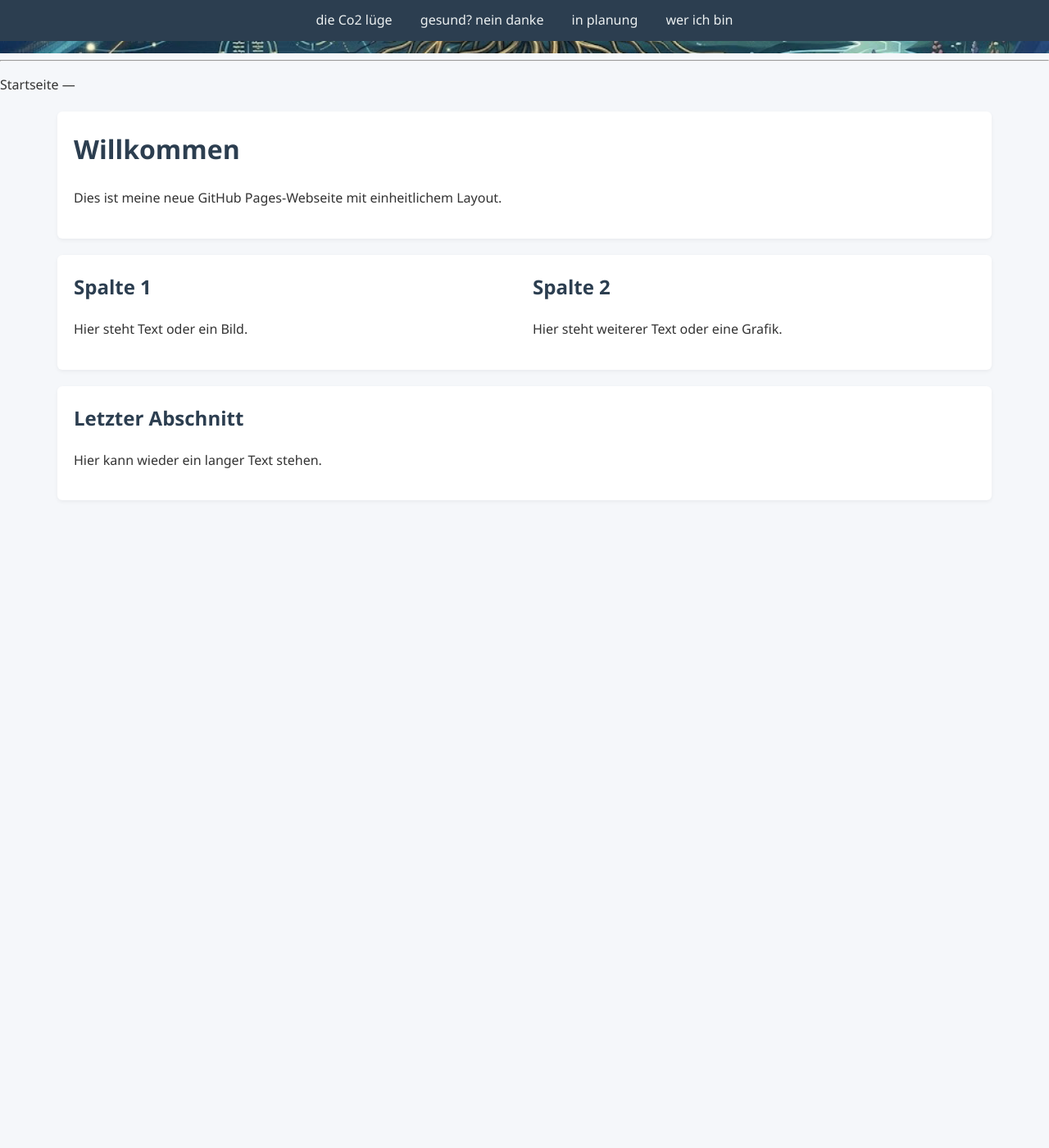
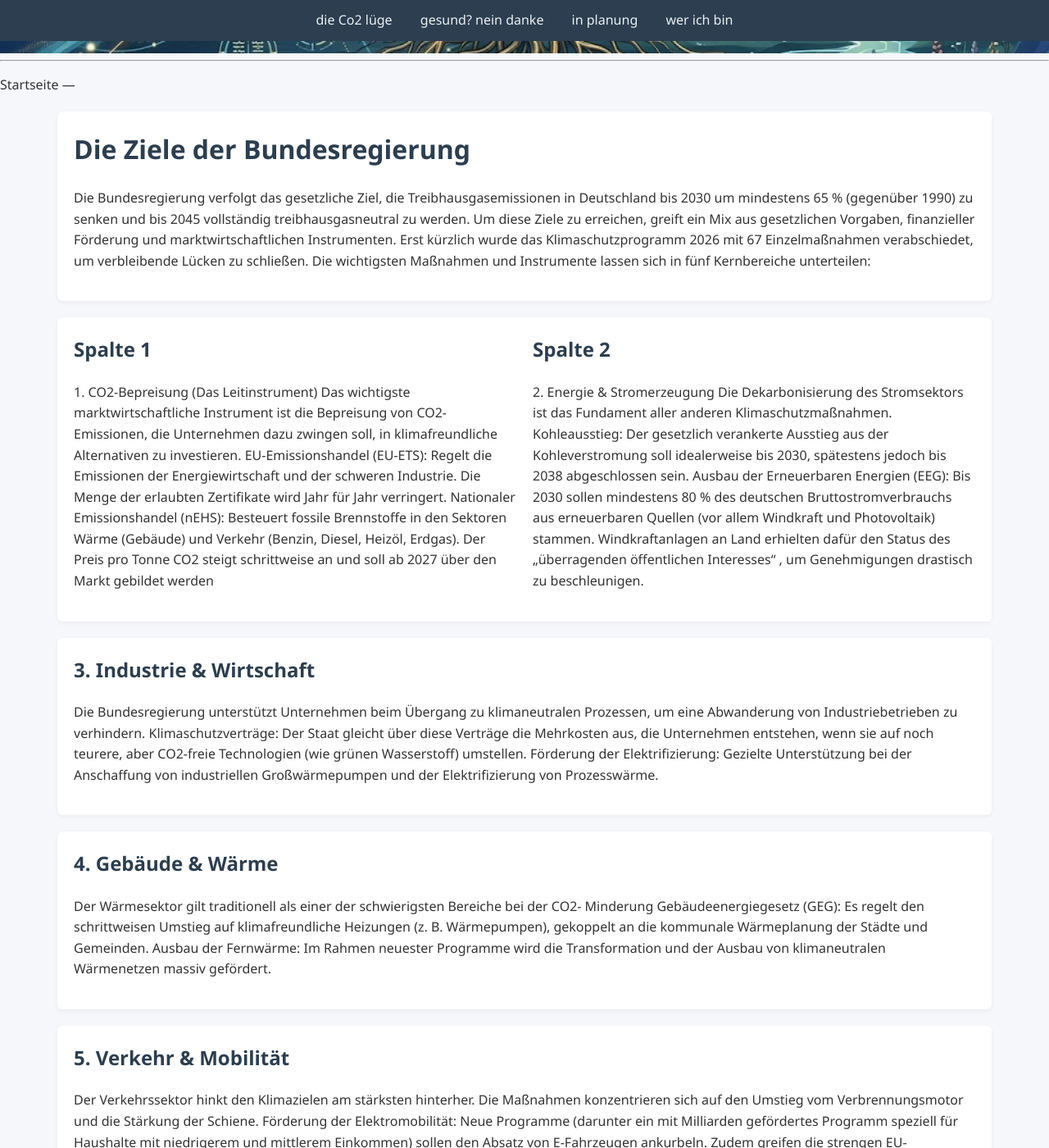
Before and after one commit to TheGermanTruth/TheGermanTruth, a Jekyll site: the page built from index.md, in a window 1280 px wide and 1400 px high, scrolled down 411 px. Shown: the whole window at 82% size. Built offline with Jekyll 4.4.1, drawn with Linux system fonts in a browser that asks for light colours; our own code applies the rules of GitHub Pages for plain Markdown files; before the commit the page ends 1041 px from its top, so only the background shows below that; some of the changed text lies outside the part shown.

Commit message:
Update index.md

```diff
--- a/index.md
+++ b/index.md
@@ -4,22 +4,109 @@ Startseite
 ---
 
 <div class="section one-column">
-  <h1>Willkommen</h1>
-  <p>Dies ist meine neue GitHub Pages-Webseite mit einheitlichem Layout.</p>
+  <h1>Die Ziele der Bundesregierung</h1>
+  <p>Die Bundesregierung verfolgt das gesetzliche Ziel, die Treibhausgasemissionen in
+Deutschland bis 2030 um mindestens 65 % (gegenüber 1990) zu senken und bis 2045
+vollständig treibhausgasneutral zu werden.
+Um diese Ziele zu erreichen, greift ein Mix aus gesetzlichen Vorgaben, finanzieller
+Förderung und marktwirtschaftlichen Instrumenten. Erst kürzlich wurde das
+Klimaschutzprogramm 2026 mit 67 Einzelmaßnahmen verabschiedet, um
+verbleibende Lücken zu schließen.
+Die wichtigsten Maßnahmen und Instrumente lassen sich in fünf Kernbereiche
+unterteilen:
+</p>
 </div>
 
 <div class="section two-columns">
   <div>
     <h2>Spalte 1</h2>
-    <p>Hier steht Text oder ein Bild.</p>
+    <p>1. CO2-Bepreisung (Das Leitinstrument)
+Das wichtigste marktwirtschaftliche Instrument ist die Bepreisung von CO2-
+Emissionen, die Unternehmen dazu zwingen soll, in klimafreundliche Alternativen zu
+investieren.
+EU-Emissionshandel (EU-ETS): Regelt die Emissionen der Energiewirtschaft und
+der schweren Industrie. Die Menge der erlaubten Zertifikate wird Jahr für Jahr
+verringert.
+Nationaler Emissionshandel (nEHS): Besteuert fossile Brennstoffe in den
+Sektoren Wärme (Gebäude) und Verkehr (Benzin, Diesel, Heizöl, Erdgas). Der
+Preis pro Tonne CO2 steigt schrittweise an und soll ab 2027 über den Markt
+gebildet werden
+</p>
   </div>
   <div>
     <h2>Spalte 2</h2>
-    <p>Hier steht weiterer Text oder eine Grafik.</p>
+    <p>2. Energie & Stromerzeugung
+    Die Dekarbonisierung des Stromsektors ist das Fundament aller anderen
+Klimaschutzmaßnahmen.
+Kohleausstieg: Der gesetzlich verankerte Ausstieg aus der Kohleverstromung soll
+idealerweise bis 2030, spätestens jedoch bis 2038 abgeschlossen sein.
+      Ausbau der Erneuerbaren Energien (EEG): Bis 2030 sollen mindestens 80 % des
+deutschen Bruttostromverbrauchs aus erneuerbaren Quellen (vor allem
+Windkraft und Photovoltaik) stammen. Windkraftanlagen an Land erhielten dafür
+den Status des „überragenden öffentlichen Interesses“
+, um Genehmigungen
+drastisch zu beschleunigen.
+    </p>
   </div>
 </div>
 
 <div class="section one-column">
-  <h2>Letzter Abschnitt</h2>
-  <p>Hier kann wieder ein langer Text stehen.</p>
+  <h2>3. Industrie & Wirtschaft</h2>
+  <p>Die Bundesregierung unterstützt Unternehmen beim Übergang zu klimaneutralen
+Prozessen, um eine Abwanderung von Industriebetrieben zu verhindern.
+  Klimaschutzverträge: Der Staat gleicht über diese Verträge die Mehrkosten aus,
+die Unternehmen entstehen, wenn sie auf noch teurere, aber CO2-freie
+Technologien (wie grünen Wasserstoff) umstellen.
+Förderung der Elektrifizierung: Gezielte Unterstützung bei der Anschaffung von
+industriellen Großwärmepumpen und der Elektrifizierung von Prozesswärme.
+
+  </p>
 </div>
+
+<div class="section one-column">
+  <h2>4. Gebäude & Wärme</h2>
+  <p>Der Wärmesektor gilt traditionell als einer der schwierigsten Bereiche bei der CO2-
+Minderung
+Gebäudeenergiegesetz (GEG): Es regelt den schrittweisen Umstieg auf
+klimafreundliche Heizungen (z. B. Wärmepumpen), gekoppelt an die kommunale
+Wärmeplanung der Städte und Gemeinden.
+Ausbau der Fernwärme: Im Rahmen neuester Programme wird die
+Transformation und der Ausbau von klimaneutralen Wärmenetzen massiv
+gefördert.
+
+  </p>
+</div>
+
+<div class="section one-column">
+  <h2>5. Verkehr & Mobilität</h2>
+  <p>Der Verkehrssektor hinkt den Klimazielen am stärksten hinterher. Die Maßnahmen
+konzentrieren sich auf den Umstieg vom Verbrennungsmotor und die Stärkung der
+Schiene.
+
+Förderung der Elektromobilität: Neue Programme (darunter ein mit Milliarden
+gefördertes Programm speziell für Haushalte mit niedrigerem und mittlerem
+Einkommen) sollen den Absatz von E-Fahrzeugen ankurbeln. Zudem greifen die
+strengen EU-Flottengrenzwerte für Autohersteller.
+
+Schiene & ÖPNV: Das Deutschlandticket ist als langfristiges Instrument im
+Klimaschutzprogramm fest verankert, um den Umstieg vom Auto auf Bus und
+Bahn dauerhaft attraktiv zu machen. Zudem wird das Schienennetz
+generalsaniert.
+
+
+  </p>
+</div>
+
+<div class="section one-column">
+  <h2>Herausforderung & Kritik</h2>
+  <p>Trotz dieser Maßnahmen zeigen die Projektionen des
+Umweltbundesamtes (UBA), dass Deutschland seine Klimaziele für 2030 und vor allem
+für 2040 (88 % Minderung) ohne noch drastischere Schritte knapp verfehlen könnte.
+Insbesondere in den Sektoren Verkehr und Gebäude klafft weiterhin eine erhebliche
+Öko-Lücke, die durch politische Anpassungen und den Abbau von fossilen
+Subventionen geschlossen werden müsste.
+
+
+
+  </p>
+</div>
```
